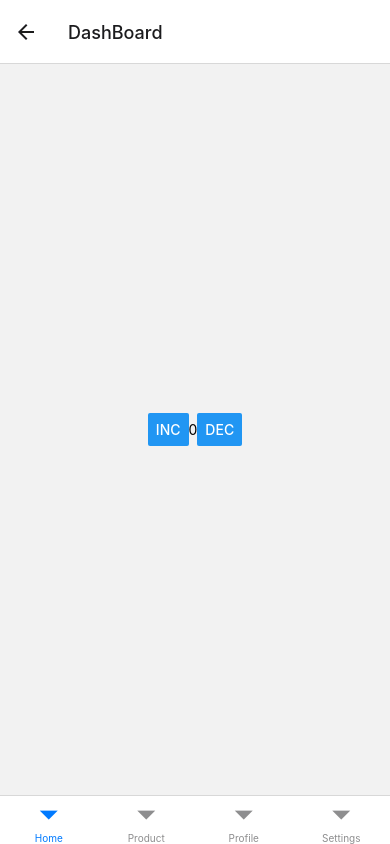
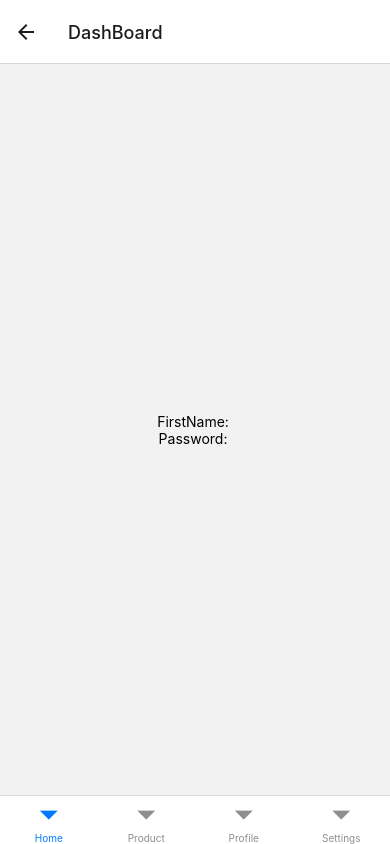
Before and after one commit to ArjooReact/PlayWithProviderAndRedux, a React Native app: screen /DashBoard in a window 390 px wide. Built offline with nearby package versions, Linux system fonts and the light colour scheme.

Commit message:
adding concept of synchronous redux store

```diff
--- a/App.tsx
+++ b/App.tsx
@@ -6,7 +6,9 @@ import {
   Text
 } from 'react-native';
 import { Provider } from 'react-redux';
-import { store } from './src/redux/homeRedux/Store';
+//import { store } from './src/redux/homeRedux/Store';
+import { store } from './src/redux/store/store';
+
 //import store from './src/redux/homeRedux/Store';
 import StackNavigator from './src/navigators/StackNavigator/StackNavigator';
 import UserContextProvider from './src/ContextProvider/userContext/UserContextProvider';
--- a/package.json
+++ b/package.json
@@ -20,7 +20,8 @@
     "react-native-safe-area-context": "^4.11.0",
     "react-native-screens": "^3.34.0",
     "react-redux": "^9.1.2",
-    "redux": "^5.0.1"
+    "redux": "^5.0.1",
+    "redux-persist": "^6.0.0"
   },
   "devDependencies": {
     "@babel/core": "^7.20.0",
--- a/src/components/Login/LoginScreen.tsx
+++ b/src/components/Login/LoginScreen.tsx
@@ -1,15 +1,35 @@
 import React,{useState} from 'react'
+import { useSelector,useDispatch } from 'react-redux';
+
 import { LoginScreenTypes } from './LoginScreenType'
 import { useNavigation, ParamListBase,  NavigationProp } from '@react-navigation/native';
 import { SafeAreaView,StyleSheet,Text,Button,TextInput, View,Alert } from 'react-native'
 import CheckBox from '@react-native-community/checkbox';
+import { savePassword,saveUserName } from '../../redux/slices/loginSlice';
 import { useUserContext } from '../../ContextProvider/contextHooks/useUserContext';
 const LoginScreen:React.FC<LoginScreenTypes>=()=>{
     const [toggleCheckBox, setToggleCheckBox] = useState(false)
     const navigation: NavigationProp<ParamListBase> = useNavigation();
-    const [userName,setUserName]=useState('')
-    const [passWord,setPassword]=useState('')
+   // const [userName,setUserName]=useState('')
+   // const [passWord,setPassword]=useState('')
     const { user, setUser } = useUserContext();
+
+    const dispatch=useDispatch()
+
+    const selector= useSelector((state)=>{
+        console.log('Arzoo test state',state)
+    })
+
+    let userName=useSelector((state:any)=>{
+       return state.loginReducer.userName
+    })
+
+    let passWord= useSelector((state:any)=>{
+       return state.loginReducer.passWord
+    })
+
+
+
     const doValidation=()=>{
         if(userName===''){
           Alert.alert('Please Enter UserName!!')
@@ -18,7 +38,7 @@ const LoginScreen:React.FC<LoginScreenTypes>=()=>{
             Alert.alert('Please Enter Password')
         }
        else{
-        setUser({ userName: userName, passWord: passWord });
+        //setUser({ userName: userName, passWord: passWord });
         console.log('UserName:::',user?.userName)
         navigation.navigate('DashBoard')
        }
@@ -30,7 +50,9 @@ const LoginScreen:React.FC<LoginScreenTypes>=()=>{
    value={userName}
    placeholder='Please Enter UserName'
    placeholderTextColor='gray'
-   onChangeText={setUserName}
+   onChangeText={(text)=>{
+       dispatch(saveUserName(text))
+   }}
    >
    </TextInput>
    <TextInput
@@ -38,7 +60,9 @@ const LoginScreen:React.FC<LoginScreenTypes>=()=>{
    value={passWord}
    placeholder='Please Enter PassWord'
     placeholderTextColor='gray'
-   onChangeText={setPassword}
+   onChangeText={(text)=>{
+       dispatch(savePassword(text))
+   }}
    >
    </TextInput>
    <View style={{display:'flex',flexDirection:'row',alignSelf:'flex-start',marginLeft:20,
@@ -60,8 +84,10 @@ const LoginScreen:React.FC<LoginScreenTypes>=()=>{
     title='LOGIN'
     onPress={()=>{
     //
+   // navigation.navigate('DashBoard')
+   // setUseName('Rajveerdddd')
     doValidation()
-    console.log('Checkbox Value:::::',toggleCheckBox)
+    //console.log('Checkbox Value:::::',toggleCheckBox)
 
     }}
     ></Button>
--- a/src/components/TabComponents/Home/Home.tsx
+++ b/src/components/TabComponents/Home/Home.tsx
@@ -1,39 +1,37 @@
 import React,{useState} from 'react'
-import { StyleSheet,SafeAreaView,Text,Button,View } from 'react-native'
+import { StyleSheet,SafeAreaView,Text,Button,View, TextInput } from 'react-native'
 import { useSelector,useDispatch } from 'react-redux'
+//import { firstNameUpdate,lastNameUpdate } from '../../../redux/testRedux/testRedux2'
 import { HomeType } from './HomeType'
-import { useUserContext } from '../../../ContextProvider/contextHooks/useUserContext'
-import { RootState } from '../../../redux/homeRedux/Store'
-import { increament,decreament } from '../../../redux/homeRedux/homeSlice'
+
+
 const Home:React.FC<HomeType>=({title})=>{
-    const dispatch=useDispatch()
-    const data= useSelector((state:RootState)=>{
-        return state.counter.value
-    })
-    const { user, setUser } = useUserContext();
-    const [count,setCount]=useState(0)
+
+const dispatch=useDispatch()
+
+//// Inorder To check Entire State will call this method //
+/// But while calling this method will cause re-rendering isssuee///
+
+// const selector= useSelector<string>((state)=>{
+//    console.log('Dashboard State:::',state)
+//    return state
+// })
+
+// Getting firstName from redux store
+let firstName= useSelector((state:any)=>{
+    return state.loginReducer.userName
+})
+
+// Getting last name from redux store
+let password= useSelector((state:any)=>{
+    return state.loginReducer.passWord
+})
+
+
 return(<SafeAreaView style={styles.mainContainer}>
-<Text>{user?.userName}</Text>
-<View style={styles.buttonContainerView}>
-    <Button
-    title='Inc'
-    onPress={()=>{
-       // setCount(count+1)
-       console.log('clicked:::',data)
-        dispatch(increament())
-    }}
-    ></Button>
-    <Text>{data}</Text>
-    <Button
-    title='Dec'
-    onPress={()=>{
-        //setCount(count-1)
-        console.log('clicked:::',data)
-        dispatch(decreament())
-    }}
-    ></Button>
-</View>
-<View>
+ <Text>{`FirstName: ${firstName}`}</Text>
+ <Text>{`Password: ${password}`}</Text>
+<View style={{display:'flex',width:'100%',justifyContent:'center',alignItems:"center"}}>
 
 </View>
 </SafeAreaView>)
@@ -47,6 +45,12 @@ const styles=StyleSheet.create({
         justifyContent:'center',
         alignItems:'center'
     },
+    centerContainer:{
+        display:'flex',
+        width:'100%',
+        justifyContent:'center',
+        alignItems:"center"
+    },
     buttonContainerView:{
         width:'100%',
         height:60,
@@ -54,6 +58,14 @@ const styles=StyleSheet.create({
         flexDirection:'row',
         alignItems:'center',
         justifyContent:'center'
+    },
+    textInputStyle:{
+        width:'90%',
+        height:40,
+        borderColor:'blue',
+        borderWidth:1,
+        borderRadius:8,
+        marginBottom:20
     }
 })
 export default Home
--- a/src/components/TabComponents/Products/Products.tsx
+++ b/src/components/TabComponents/Products/Products.tsx
@@ -1,9 +1,14 @@
 import React from 'react'
 import { StyleSheet,SafeAreaView,Text } from 'react-native'
+import {useSelector} from 'react-redux'
 import { ProductTypes } from './ProductTypes'
 const Product:React.FC<ProductTypes>=()=>{
+    let firstName=useSelector((state:any)=>{
+        return state.testReducer2.firstName
+    })
 return(<SafeAreaView>
-<Text>Products</Text>
+<Text>{firstName}</Text>
+<Text></Text>
 </SafeAreaView>)
 }
 export default Product
--- a/src/redux/homeRedux/Store.ts
+++ /dev/null
@@ -1,17 +0,0 @@
-import { combineReducers, configureStore } from "@reduxjs/toolkit";
-//import { combineReducers } from "@reduxjs/toolkit";
-import homeSliceReducer from "./homeSlice";
-
-// const combineReducer= combineReducers({
-//    homeSlice:homeSlice
-// })
-
-export const store=configureStore({
-    reducer:{
-        counter:homeSliceReducer
-    }
-})
-// Infer the `RootState` and `AppDispatch` types from the store itself
-export type RootState = ReturnType<typeof store.getState>
-// Inferred type: {posts: PostsState, comments: CommentsState, users: UsersState}
-export type AppDispatch = typeof store.dispatch
--- a/src/redux/homeRedux/homeSlice.ts
+++ /dev/null
@@ -1,25 +0,0 @@
-import { createSlice } from "@reduxjs/toolkit";
-
-export interface CounterState {
-    value: number
-  }
-
-
-  const initialState: CounterState = {
-    value: 0,
-  }
-
-const homeSlice= createSlice({
-    name:'homeSlice',
-    initialState,
-    reducers:{
-      increament:(state)=>{
-        state.value +=1
-      },
-      decreament:(state)=>{
-        state.value -=1
-      }
-    },
-})
-export const {increament,decreament}=homeSlice.actions
-export default homeSlice.reducer
--- /dev/null
+++ b/src/redux/slices/loginSlice.ts
@@ -0,0 +1,22 @@
+import { createSlice } from "@reduxjs/toolkit";
+
+const initialState={
+    userName:'',
+    passWord:''
+}
+const loginSlice=createSlice({
+    name:'loginSlice',
+    initialState,
+    reducers:{
+        saveUserName:(state,action)=>{
+          state.userName=action.payload
+        },
+        savePassword:(state,action)=>{
+            state.passWord=action.payload
+        }
+    }
+})
+
+ const{reducer,actions}=loginSlice
+ export const {saveUserName,savePassword}=actions
+ export default reducer
--- /dev/null
+++ b/src/redux/store/store.ts
@@ -0,0 +1,13 @@
+import { combineReducers,configureStore } from "@reduxjs/toolkit";
+import loginReducers from '../slices/loginSlice'
+
+
+
+const rootReducers=combineReducers({
+    loginReducer:loginReducers
+})
+export const store=configureStore({
+   reducer:rootReducers
+})
+
+export default store
```
Also changed, not shown: 2 other files (tests, documents, lock files or other folders).
